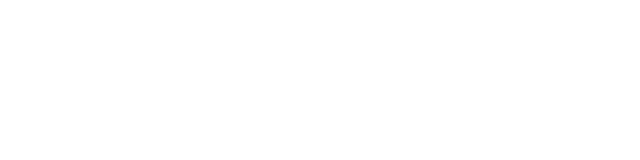
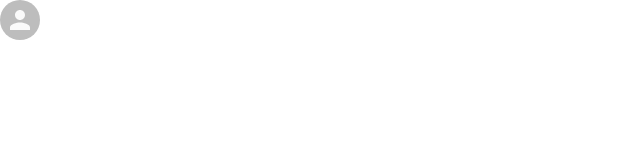
Before and after one commit to kevinjacob2001/WhatsAppClone, a Next.js app: page / in a window 1280 px wide. Shown: the top 160 px of the page, without its empty margins (0-640 px from the left). Built offline with nearby package versions, Linux system fonts and the light colour scheme.

Commit message:
adding header

```diff
--- a/components/Sidebar.jsx
+++ b/components/Sidebar.jsx
@@ -1,10 +1,14 @@
+import {Avatar} from '@material-ui/core'
 import styled from 'styled-components'
 
 function Sidebar() {
     return (
         <Container>
             <Header>
+                <UserAvatar/>
+                <IconsContainer>
 
+                </IconsContainer>
             </Header >
         </Container>
     )
@@ -14,4 +18,9 @@
 
 
 const Container=styled.div``;
+
 const Header=styled.div``;
+
+const UserAvatar=styled(Avatar)``;
+
+const IconsContainer=styled.div``;
--- a/package.json
+++ b/package.json
@@ -8,6 +8,8 @@
     "start": "next start"
   },
   "dependencies": {
+    "@material-ui/core": "^4.11.3",
+    "@material-ui/icons": "^4.11.2",
     "next": "10.0.9",
     "react": "17.0.2",
     "react-dom": "17.0.2",
```
Also changed, not shown: 1 other file (tests, documents, lock files or other folders).
